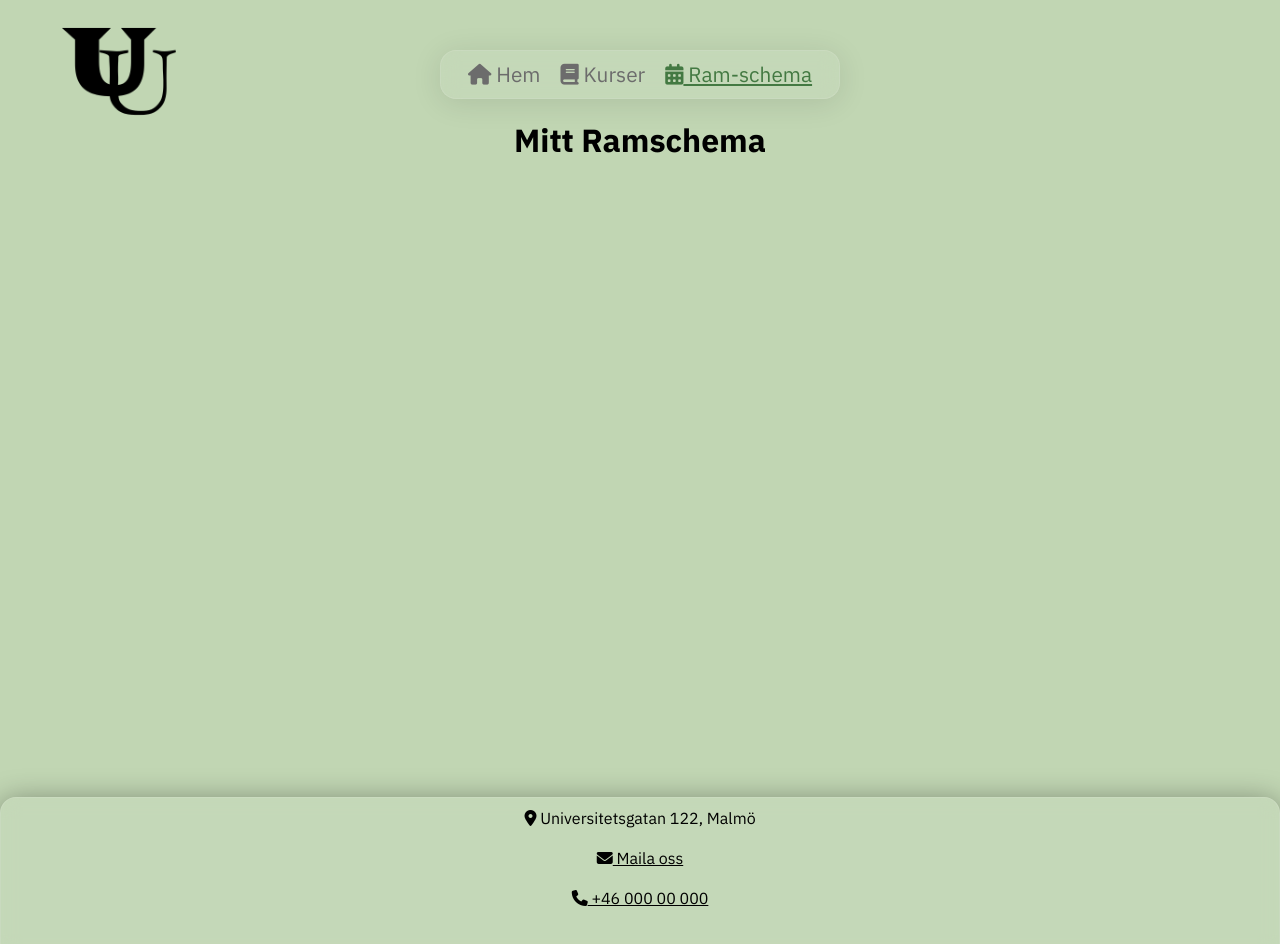
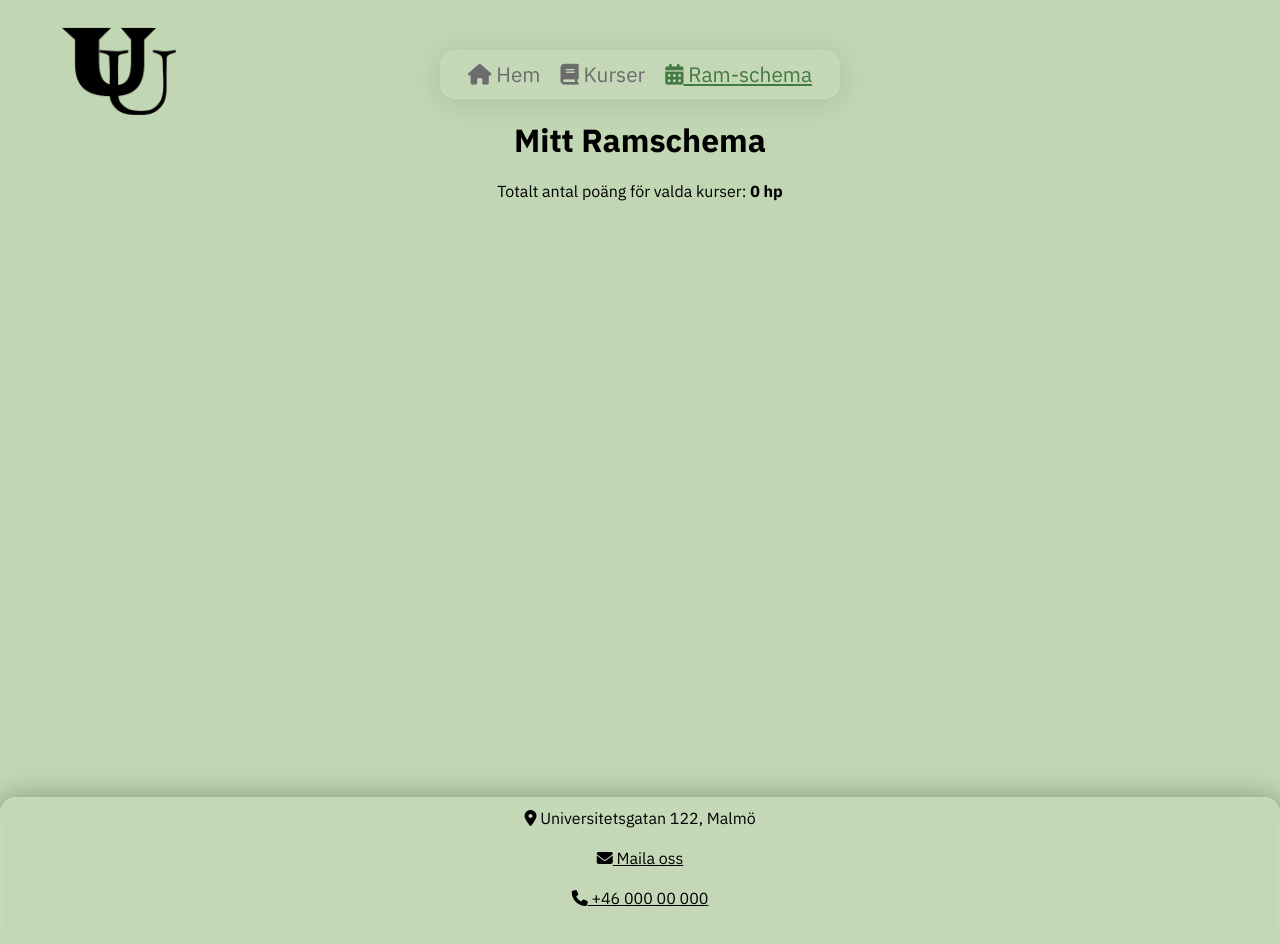
Before and after one commit to joma2304/angular-project, an Angular app: page /ram in a window 1280 px wide. Shown: the top 944 px of the page. Built offline with nearby package versions, Linux system fonts and the light colour scheme.

Commit message:
Lagt till så totala poäng räknas och skrivs ut

```diff
--- a/src/app/frame-schedule/frame-schedule.component.html
+++ b/src/app/frame-schedule/frame-schedule.component.html
@@ -1,4 +1,7 @@
 <h1>Mitt Ramschema</h1>
+<div class="points-div">
+    <p>Totalt antal poäng för valda kurser: <b>{{ totalPoints }} hp</b></p>
+</div>
 <div>
     <mat-card *ngFor="let course of savedCourses">
         <mat-card-header>
--- a/src/app/frame-schedule/frame-schedule.component.scss
+++ b/src/app/frame-schedule/frame-schedule.component.scss
@@ -1,6 +1,19 @@
 h1 {
     margin-bottom: 20px;
     text-align: center;
+}
+
+.points-div {
+    display: flex;
+    align-items: center;
+    justify-content: center;
+    max-width: 400px;
+    margin-bottom: 10px;
+}
+
+.points-div p {
+    text-align: left;
+    margin-bottom: 10px;
 }
 
 mat-card {
--- a/src/app/frame-schedule/frame-schedule.component.ts
+++ b/src/app/frame-schedule/frame-schedule.component.ts
@@ -18,6 +18,7 @@ import { MatCardModule } from '@angular/material/card';
 export class FrameScheduleComponent implements OnInit {
    // Array för att lagra kurser
   savedCourses: Course[] = [];
+  totalPoints: number = 0; // Variabel för att lagra det totala antalet poäng
 
   constructor(private frameScheduleService: GetFrameScheduleService) { }
 
@@ -26,8 +27,15 @@ export class FrameScheduleComponent implements OnInit {
     this.frameScheduleService.getFrameCourses().subscribe(courses => {
       //Lägg till dem i arrayen savedCourses
       this.savedCourses = courses;
+      this.calculateTotalPoints(); // Uppdatera det totala antalet poäng
+
     });
   }
+
+    // Funktion för att beräkna det totala antalet poäng
+    calculateTotalPoints(): void {
+      this.totalPoints = this.savedCourses.reduce((total, course) => total + course.points, 0);
+    }
 
   removeCourse(course: Course): void {
     const key = course.courseCode; // Hämta nyckel för kursen
@@ -35,6 +43,9 @@ export class FrameScheduleComponent implements OnInit {
 
     // Uppdatera savedCourses genom att filtrera bort den borttagna kursen
     this.savedCourses = this.savedCourses.filter(savedCourse => savedCourse.courseCode !== course.courseCode);
+
+        // Uppdatera det totala antalet poäng
+        this.calculateTotalPoints();
   }
 
 
```
Lines whose indentation alone changed are shown as unchanged.
